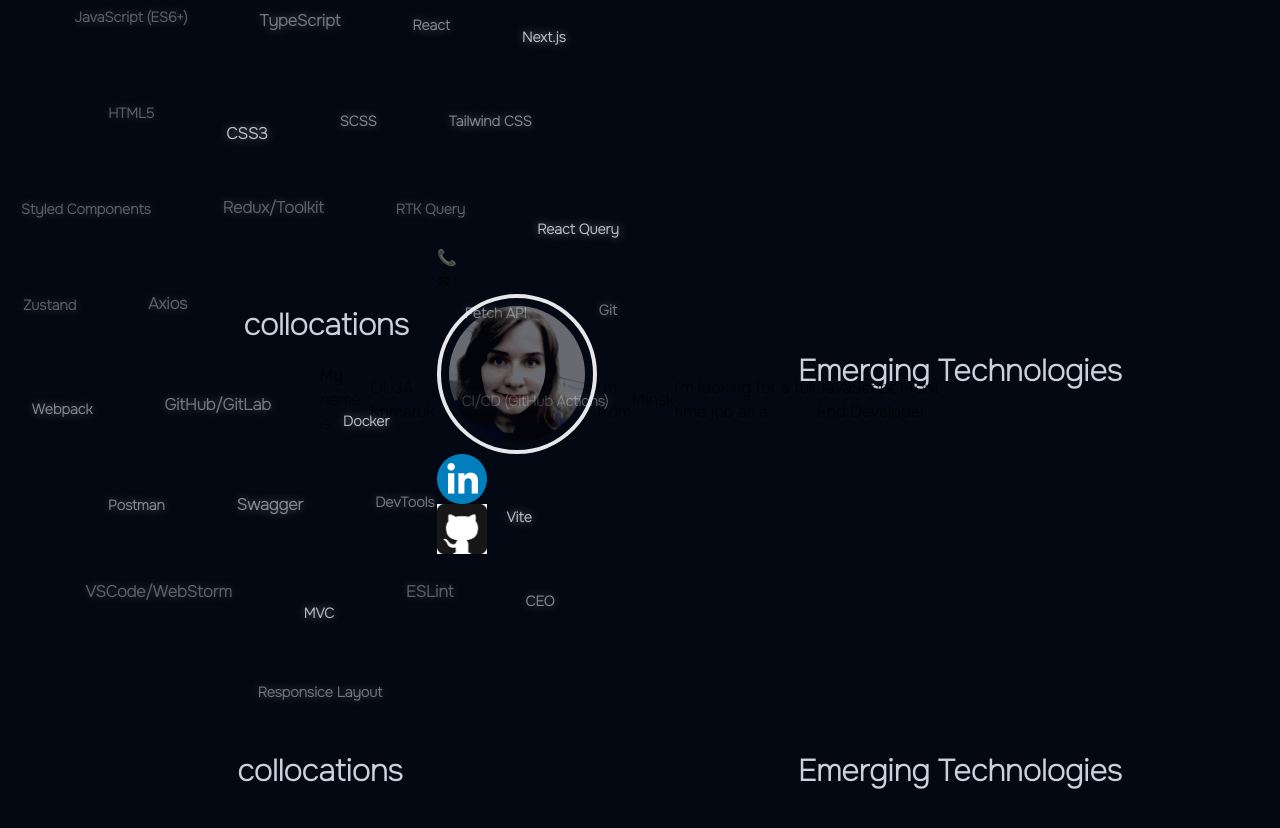
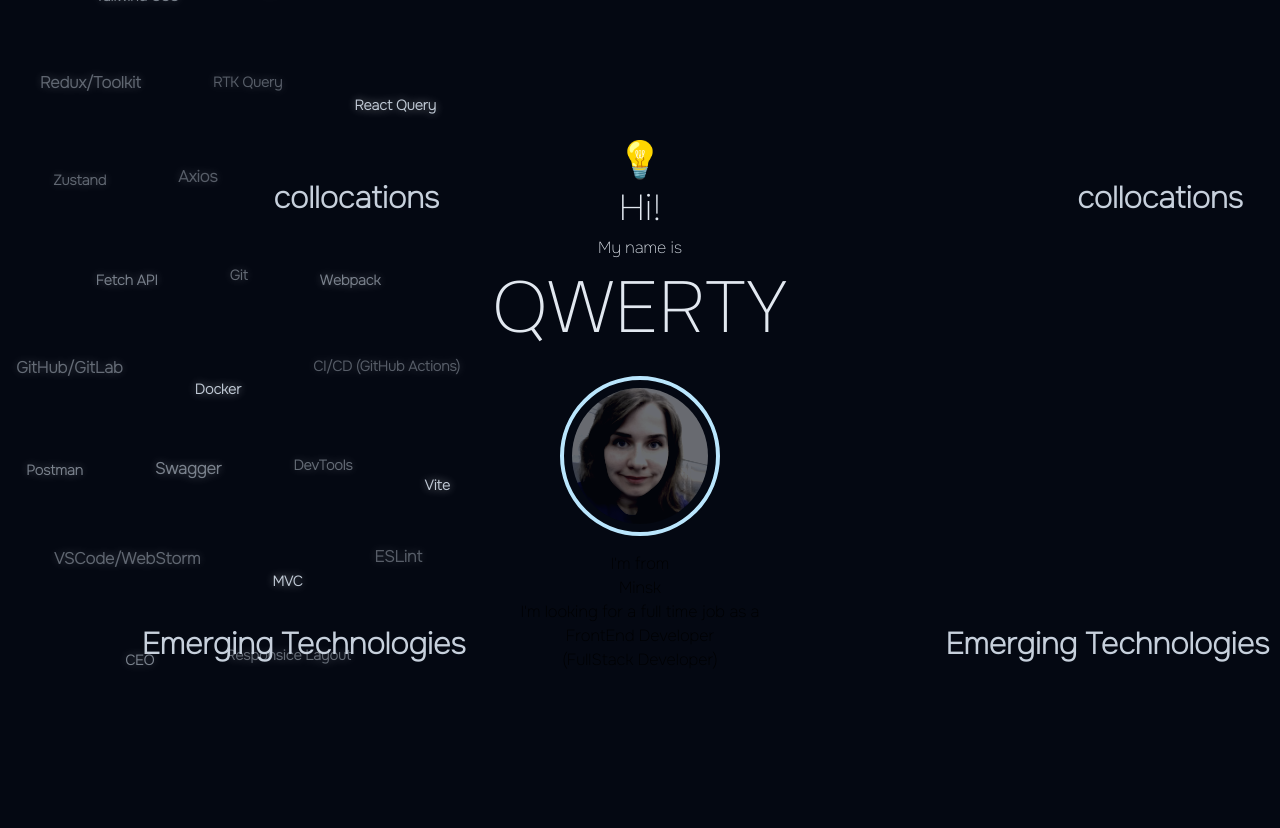
Before and after one commit to HelgaAthame/my-cv, a Next.js app: page / in a window 1280 px wide. Shown: the top 828 px of the page. Before the commit the page ends 800 px from the top, so only its background shows below. Built offline with nearby package versions, Linux system fonts and the light colour scheme; what @savvywombat/tailwindcss-grid-areas would draw is missing.

Commit message:
feat: create proper layout

```diff
--- a/src/components/content/Content.tsx
+++ b/src/components/content/Content.tsx
@@ -4,22 +4,26 @@
 import "./content.scss";
 import { ContentBlock } from "./ContentBlock";
 import { content1, content2, content3, content4 } from "./contentTable";
+import { Description } from "./Description";
+import { Introduce } from "./Introduxe";
 import { PhotoBlock } from "./PhotoBlock";
 
 export const Content = () => {
   return (
-    <div className="w-full h-full font-onest relative grid lg:flex-row grid-cols-1 md:grid-cols-main md:grid-rows-main">
-      <ContentBlock content={content1} />
-      <div></div>
-      <ContentBlock content={content2} />
-
-      <div></div>
-      <div><PhotoBlock /></div>
-      <div></div>
-
-      <ContentBlock content={content3} />
-      <div></div>
-      <ContentBlock content={content4} />
+    <div className="w-full h-full font-onest flex flex-col lg:flex-row">
+      <div className="flex flex-col h-full justify-evenly">
+        <ContentBlock content={content1} />
+        <ContentBlock content={content2} />
+      </div>
+      <div className="flex flex-col justify-center items-center gap-4">
+        <Introduce />
+        <PhotoBlock />
+        <Description />
+      </div>
+      <div className="flex flex-col h-full justify-evenly">
+        <ContentBlock content={content3} />
+        <ContentBlock content={content4} />
+      </div>
 
       {/* <section className="column one">
         <div className="block">
--- a/src/components/content/ContentBlock.tsx
+++ b/src/components/content/ContentBlock.tsx
@@ -36,8 +36,8 @@
         style={{
           animation: animation,
         }}
-        className={`with-tooltip ${fontSize} ${height}
-        hidden group-hover:flex h-min drop-shadow-smallglow p-4 hover:p-0`}
+        className={`with-tooltip ${fontSize} ${height} flex
+        invisible group-hover:visible h-min drop-shadow-smallglow p-4 hover:p-0`}
         data-tooltip="database in projects"
       >
         {el.text}
@@ -49,7 +49,7 @@
     <div
       className="flex flex-wrap text-slate-300 justify-center content-center
       gap-2 sm:gap-4 md:gap-6 lg:gap-8 xl:gap-10 font-bold items-center
-    duration-1000 group"
+    duration-1000 group min-h-20 msx-h-fit"
     >
       {content.itemsArr.slice(0, halfContent).map(contentFunc)}
       <p className="text-3xl animate-fly5">{content.title}</p>
--- /dev/null
+++ b/src/components/content/Description.tsx
@@ -0,0 +1,19 @@
+export const Description = () => (
+  <div className="flex flex-col items-center justify-center">
+    <div className="block">
+      <p className="p7">I&apos;m from </p>
+    </div>
+    <div className="block">
+      <p className="p6">Minsk</p>
+    </div>
+    <div className="block">
+      <p className="p7">I&apos;m looking for a full time job as a</p>
+    </div>
+    <div className="block">
+      <p className="p8">FrontEnd Developer</p>
+    </div>
+    <div className="block">
+      <p className="p7">(FullStack Developer)</p>
+    </div>
+  </div>
+);
--- /dev/null
+++ b/src/components/content/Introduxe.tsx
@@ -0,0 +1,8 @@
+export const Introduce = () => (
+  <div className="flex flex-col items-center justify-center text-slate-200 p-4 gap-4">
+    <div className="text-4xl day-night leading-8">💡</div>
+    <div className="text-4xl leading-8">Hi!</div>
+    <div className="text-base leading-4">My name is</div>
+    <div className="text-7xl  leading-14">QWERTY</div>
+  </div>
+);
--- a/src/components/content/PhotoBlock.tsx
+++ b/src/components/content/PhotoBlock.tsx
@@ -1,68 +1,69 @@
+"use client";
 import Image from "next/image";
 import linkedin from "&/linkedin.png";
 import github from "&/github.png";
 import myPhoto from "&/myPhoto.jpg";
+import { Fragment, useState } from "react";
 
-export const PhotoBlock = () => (
-  <section className="group column two flex items-center justify-center md:absolute md:-translate-x-2/4 md:-translate-y-2/4 md:left-2/4 md:top-2/4">
-    <div className="hidden group-hover:block">
-      <p className="p6 day-night">💡</p>
-      <p className="p6">Hi!</p>
-      <p className="p6">&nbsp;</p>
-    </div>
-    <div className="block">
-      <p className="p7">My name is</p>
-    </div>
-    <div className="block">
-      <p className="p9">OLGA Khmaruk</p>
-    </div>
-    <div className="block" id="photo">
-      <section className="mini-col">
-        <p
-          data-tooltip="+375(29)601-71-88"
-          className="p6 icon with-tooltip phone-icon"
-        >
-          📞
-        </p>
-        <p
-          data-tooltip="athamethedarkset@gmail.com"
-          className="p6 icon with-tooltip main-icon"
-        >
-          ✉
-        </p>
-      </section>
+export const PhotoBlock = () => {
+  const [show, setShow] = useState(false);
+  return (
     <section
-        className="info__wrapper w-40 h-40 rounded-full transition-1000 p-2 border-solid border-4 border-sky-200]
-      hover:border-32rem hover:margin-neg-3rem hover:border-[rgba(200,220,250,0)] hover:width-12rem hover:height-12rem"
+      onClick={() => {
+        setShow((prev) => !prev);
+      }}
+      className="info__wrapper w-40 h-40 rounded-full duration-1000 p-2 border-solid
+      border-4 border-sky-200 hover:margin-neg-3rem relative hover:shadow-glow
+      hover:width-12rem hover:height-12rem group
+      cursor-pointer"
     >
       <div
-          className="info__photo msx-w-full max-h-full bg-red-200 overflow-hidden rounded-full grayscale-[50%] opacity-40 contrast-200
-        hover:filter-none hover:width-12rem hover:height-12rem hover:shadow-custom hover:bg-size-12rem"
+        className="info__photo max-w-full max-h-full bg-red-200 overflow-hidden
+        rounded-full grayscale-[50%] opacity-40 contrast-200 hover:filter-none duration-200
+        hover:width-12rem hover:height-12rem hover:shadow-smallglow hover:bg-size-12rem
+        hover:opacity-80"
       >
         <Image src={myPhoto} alt={"my photo"} width={160} height={160} />
       </div>
-      </section>
-      <section className="mini-col">
-        <p className="p6 icon linkedin-icon">
-          <Image src={linkedin} alt={"linkedin icon"} width={50} height={50} />
-        </p>
-        <p className="p6 icon github-icon">
+      {show && (
+        <Fragment>
+          <div
+            data-tooltip="+375(29)601-71-88"
+            className="text-4xl w-16 h-16 border-sky-200 flex items-center justify-center
+            rounded-full border-4 border-solid with-tooltip phone-icon absolute
+            -top-6 -left-14 overflow-hidden hover:shadow-smallglow"
+          >
+            📞
+          </div>
+          <div
+            data-tooltip="athamethedarkset@gmail.com"
+            className="text-4xl w-16 h-16 border-sky-200 flex items-center justify-center
+            rounded-full border-4 border-solid -top-6 -right-14 absolute with-tooltip
+             main-icon overflow-hidden hover:shadow-smallglow"
+          >
+            ✉
+          </div>
+          <div
+            className="text-4xl w-16 h-16 border-sky-200 flex items-center justify-center
+            rounded-full border-4 border-solid -bottom-6 -right-14 absolute linkedin-icon
+             overflow-hidden hover:shadow-smallglow"
+          >
+            <Image
+              src={linkedin}
+              alt={"linkedin icon"}
+              width={50}
+              height={50}
+            />
+          </div>
+          <div
+            className="text-4xl w-16 h-16 border-sky-200 flex items-center justify-center
+            rounded-full border-4 border-solid -bottom-6 -left-14 absolute github-icon
+             overflow-hidden hover:shadow-smallglow"
+          >
             <Image src={github} alt={"gihub icon"} width={50} height={50} />
-        </p>
-      </section>
           </div>
-    <div className="block">
-      <p className="p7">I&apos;m from </p>
-    </div>
-    <div className="block">
-      <p className="p6">Minsk</p>
-    </div>
-    <div className="block">
-      <p className="p7">I&apos;m looking for a full time job as a</p>
-    </div>
-    <div className="block">
-      <p className="p8">JavaScript Front-End Developer</p>
-    </div>
-    <div className="block"></div>
+        </Fragment>
+      )}
     </section>
   );
+};
--- a/tailwind.config.ts
+++ b/tailwind.config.ts
@@ -49,12 +49,6 @@
         ],
         smallglow: "0 0 5px rgba(255, 255, 255, 0.5)",
       },
-      gridTemplateColumns: {
-        main: "1fr auto 1fr",
-      },
-      gridTemplateRows: {
-        main: "1fr auto 1fr",
-      },
     },
   },
   plugins: [gridAreas],
```
Lines whose indentation alone changed are shown as unchanged.
